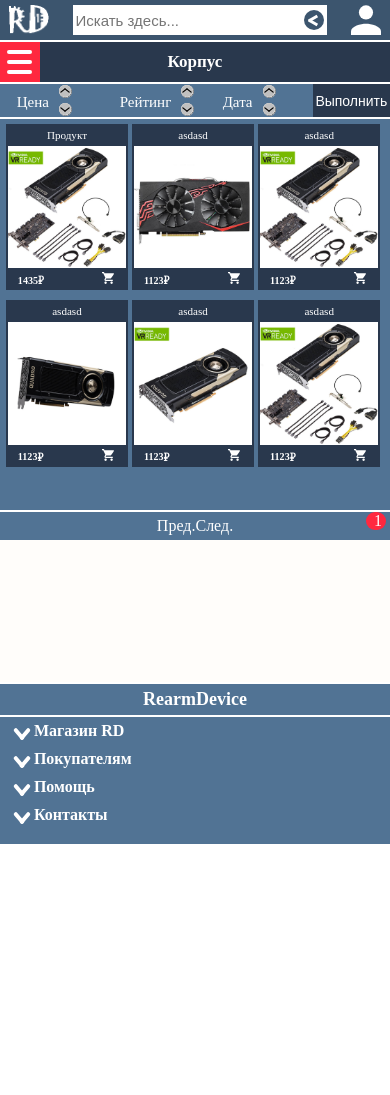
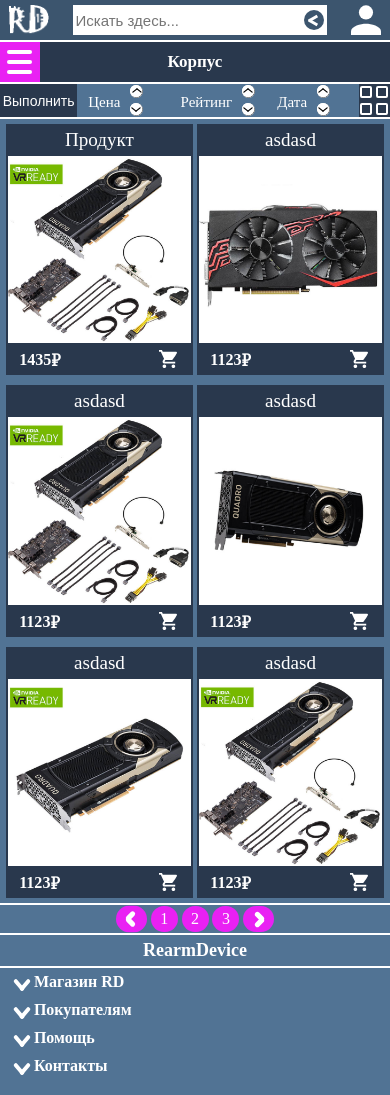
Before and after one commit to DimaZero7/DIP, a Django app: a page that uses templates/base/base_common.html in a window 390 px wide. Before the commit the page ends 844 px from the top, so only its background shows below. Run offline with Django 3.2, Linux system fonts and the light colour scheme; data comes from the database, SQL or seed files in the repository.

Commit message:
Исправление багов(меню, пагинация, переключатель сетки товаров

```diff
--- a/catalog/templates/catalog/categorys/category_detail.html
+++ b/catalog/templates/catalog/categorys/category_detail.html
@@ -3,6 +3,7 @@
 {% block content %}
 <h1 class="main-h1">{{ category.name }}</h1>
 <form class="filter">
+   <input type="submit" value="Выполнить">
     <div class="filter-container">
         <div class="filter-block">
             <div class="filter-title">Цена</div>
@@ -38,7 +39,11 @@
             </div>
         </div>
     </div>
-    <input type="submit" value="Выполнить">
+
+    <div class="grid">
+        <div class="grid-1"></div>
+        <div class="grid-2"></div>
+    </div>
 </form>
 
 <div class="main-product">
@@ -80,8 +85,10 @@
 
 </div>
 <div class="pages">
-    <a class="pages-item prev" href="#">Пред.</a>
-    <span class="pages-item counter">1</span>
-    <a class="pages-item next" href="#">След.</a>
+    <a class="pages-item prev" href="#"> &nbsp; &nbsp;</a>
+    <a class="pages-item pages-counter" href="#">1</a>
+    <a class="pages-item pages-counter" href="#">2</a>
+    <a class="pages-item pages-counter" href="#">3</a>
+    <a class="pages-item next" href="#"> &nbsp; &nbsp;</a>
 </div>
 {% endblock %}
--- a/static/base/common/css/styleDetail.css
+++ b/static/base/common/css/styleDetail.css
@@ -42,16 +42,16 @@
     display: flex;
     align-items: center;
     justify-content: center;
-    transition: .3s
+    transition: .3s;
+}
+
+.detail-add-basket:hover{
+    cursor: pointer;
+    transition: .3s;
 }
 
 .detail-price::after {
     content: ' ₽'
-}
-
-.detail-add-basket:hover {
-    background-color: var(--red);
-    transition: .3s;
 }
 
 .detail-block-servis {
--- a/static/base/common/css/styleMain.css
+++ b/static/base/common/css/styleMain.css
@@ -252,13 +262,14 @@
     position: relative;
 }
 
-.shopping{
+.shopping {
     position: relative;
 }
 
-.counter{
+.counter {
     position: absolute;
     background-color: var(--red);
+    border: 1px solid transparent;
     color: var(--text);
     border-radius: 100px;
     height: 18px;
@@ -699,10 +712,75 @@
     font-size: 20px;
     flex: 0 0 20%;
     color: white;
+    margin: 0 0 0 -1%;
 }
 
 .filter input[type="submit"]:hover {
     cursor: pointer;
+    background-color: var(--red);
+    transition: .3s;
+}
+
+.grid {
+    background-color: var(--dark);
+    height: 33px;
+    width: 33px;
+    transition: .3s;
+    overflow: hidden;
+    display: none;
+    padding: 0 15px 0 0
+}
+
+.grid:hover {
+    cursor: pointer;
+    background-color: var(--red);
+    transition: .3s;
+}
+
+.grid-1,
+.grid-2 {
+    width: 33px;
+    height: 16.5px;
+    position: relative;
+}
+
+.grid-1::before,
+.grid-1::after,
+.grid-2::before,
+.grid-2::after {
+    content: '';
+    position: absolute;
+    width: 12px;
+    height: 12px;
+    border: 2px solid var(--text);
+    border-radius: 2px;
+    top: 2px;
+    box-sizing: border-box;
+    transition: .3s;
+}
+
+.grid-1::before,
+.grid-2::before {
+    left: 1px;
+}
+
+.grid-1::after,
+.grid-2::after {
+    right: 4px;
+}
+
+.grid.active-grid .grid-1::before {
+    width: 27px;
+    height: 29px;
+    left: 2px;
+}
+
+.grid.active-grid .grid-1::after,
+.grid.active-grid .grid-2::before,
+.grid.active-grid .grid-2::after{
+    width: 0;
+    height:0;
+    border: 0;
 }
 
 .main-product {
@@ -725,9 +818,10 @@
     padding: 5px 3%;
     overflow: hidden;
     text-overflow: clip;
-    var(--text)-space: nowrap;
+    white-space: nowrap;
     font-size: calc((100vw - 480px)/(1280 - 480) * (24 - 16) + 12px);
     color: var(--text);
+    transition: .3s;
 }
 
 .product-title a:hover {
@@ -792,27 +888,60 @@
     white-space: nowrap;
 }
 
-.pages-item.counter {
-    padding: 0 2%
-}
-
 a.pages-item,
 span.pages-item {
     color: var(--text);
 }
 
-/*
-.prev{
-    background: url(../img/arrow.svg) 50% 50% / 100% no-repeat;
-    transform: rotate(-90deg)
+.pages-item.prev,
+.pages-item.next,
+.pages-item.pages-counter {
+    position: relative;
+    background-color: var(--red);
+    border: 2px solid transparent;
+    line-height: 7.5px;
+    padding: 7.5px;
+    border-radius: 100px;
+    margin: 0 0.5%;
+    transition: .3s;
 }
 
-.pages-item.next{
-    background: url(../img/arrow.svg) 50% 50% / 100% no-repeat;
-    transform: rotate(90deg)
+.pages-item.prev {
+    transform: rotate(180deg);
 }
-*/
 
+.pages-item.prev:hover,
+.pages-item.next:hover,
+.pages-item.pages-counter:hover {
+    border: 2px solid var(--text);
+    transition: .3s;
+}
+
+
+.pages-item.prev::before,
+.pages-item.next::before,
+.pages-item.prev::after,
+.pages-item.next::after {
+    content: '';
+    position: absolute;
+    width: 11px;
+    height: 5px;
+    background-color: var(--text);
+    border-radius: 100px;
+    left: 9px
+}
+
+.pages-item.prev::before,
+.pages-item.next::before {
+    top: 6px;
+    transform: rotate(45deg);
+}
+
+.pages-item.prev::after,
+.pages-item.next::after {
+    transform: rotate(-45deg);
+    top: 12px;
+}
 
 
 .product-info .product-price::after {
@@ -851,6 +980,10 @@
     font-family: serif;
     border-bottom: 2px solid var(--text);
     font-weight: bold;
+}
+
+.footer-title a{
+    color: var(--text);
 }
 
 .footer-link {
@@ -1356,9 +1489,13 @@
         cursor: pointer;
     }
 
+    .grid {
+        display: block;
+    }
+
     .product-info .detail-add-basket {
-        width: 20px;
-        height: 20px;
+        width: 30px;
+        height: 30px;
         margin: 0;
     }
 
@@ -1367,12 +1504,26 @@
     }
 
     .product-block {
-        flex: 0 1 32%;
+        flex: 0 1 49%;
+    }
+
+    .main-product.change-grid .product-block {
+        flex: 100%;
+        transition: .3s;
+    }
+
+    .product-title a {
+        font-size: calc((100vw - 480px)/(1280 - 480) * (24 - 16) + 20px);
     }
 
     .product-info {
-        height: 20px
+        height: 30px
     }
+
+    .product-info .product-price {
+        font-size: calc((100vw - 480px)/(1280 - 480) * (24 - 16) + 17px);
+    }
+
 
     .product-none {
         font-size: 13px
--- a/static/base/common/css/styleSlick.css
+++ b/static/base/common/css/styleSlick.css
@@ -53,6 +53,7 @@
     margin: -7vh 0 0 0;
     max-width: 60px;
     max-height: 120px;
+     opacity: 0.8;
 }
 
 .slider .slick-arrow.slick-prev {
@@ -69,9 +70,9 @@
 
 .slider .slick-arrow.slick-prev:hover,
 .slider .slick-arrow.slick-next:hover {
-    background-color: rgba(0, 0, 0, 0.5);
+    background-color: var(--red);
     transition: .3s;
-    border-radius: 100px
+    border-radius: 100px;
 }
 
 .slider .slick-dots {
@@ -101,8 +102,7 @@
 }
 
 .slider .slick-dots li.slick-active button {
-    border: 0.3vw solid white;
-    background-color: transparent;
+    background-color: var(--red);
     transition: .3s
 }
 
@@ -163,7 +163,7 @@
 
 .sub-slider-min .slick-arrow.slick-prev:hover,
 .sub-slider-min .slick-arrow.slick-next:hover {
-    background-color: rgba(0, 0, 0, 0.5);
+    background-color: var(--red);
     transition: .3s;
     border-radius: 100px
 }
@@ -175,8 +175,6 @@
 .sub-slider-min .slick-arrow.slick-disabled:hover {
     background-color: transparent;
 }
-
-
 
 @media (max-width:769px) {
     .sliders {
--- a/static/base/common/js/scripts.js
+++ b/static/base/common/js/scripts.js
@@ -60,6 +60,13 @@
         }
         $(this).toggleClass('arrow-active').next().slideToggle(300);
     })
+
+    //Переключение сетки товаров
+    $('.grid').click(function () {
+        $(this).toggleClass('active-grid');
+        $('.main-product').toggleClass('change-grid');
+    })
+
 
 
     //Слайдеры
@@ -173,13 +180,11 @@
 
         $('.shopping').append('<span class="counter">' + counter + '</span>');
     })
-    $(document).on('click', '.detail-add-basket', function (e) {
+    $(document).on('click', '.detail-add-basket', function () {
         counter = counter + 1;
     })
 
-
-    $(document).on('click', '.shopping-list-delete', function (e) {
-        e.preventDefault();
+    $(document).on('click', '.shopping-list-delete', function () {
         $(this).closest('tr').remove();
         counter = counter - 1;
     })
@@ -198,3 +203,10 @@
     })
 
 });
+
+//Геренация случайного цвета подсветки
+var colors = ['#FF283F',
+              'rgba(233, 33, 243, 1)',
+              'rgba(25, 212, 247, 1)'];
+randomColor = colors[Math.random() * colors.length ^ 0];
+document.documentElement.style.setProperty('--red', randomColor);
--- a/templates/base/base_common.html
+++ b/templates/base/base_common.html
@@ -143,7 +143,7 @@
         <footer class="footer">
             <div class="container">
                 <div class="footer-container">
-                    <div class="footer-title">RearmDevice</div>
+                    <div class="footer-title"><a href="{% url 'index_url' %}">RearmDevice</a></div>
                     <div class="footer-link spoilers mobil">
                         <div class="footer-block">
                             <div class="footer-block-title spoiler-active arrow">Магазин RD</div>
```
Also changed, not shown: other parts of static/base/common/css/styleMain.css (+56 -27 lines), common/templates/common/manufacturers/manufacturers_detail.html (+5 -3 lines), static/base/common/css/resize.css (+43 -11 lines), 1 other file.
